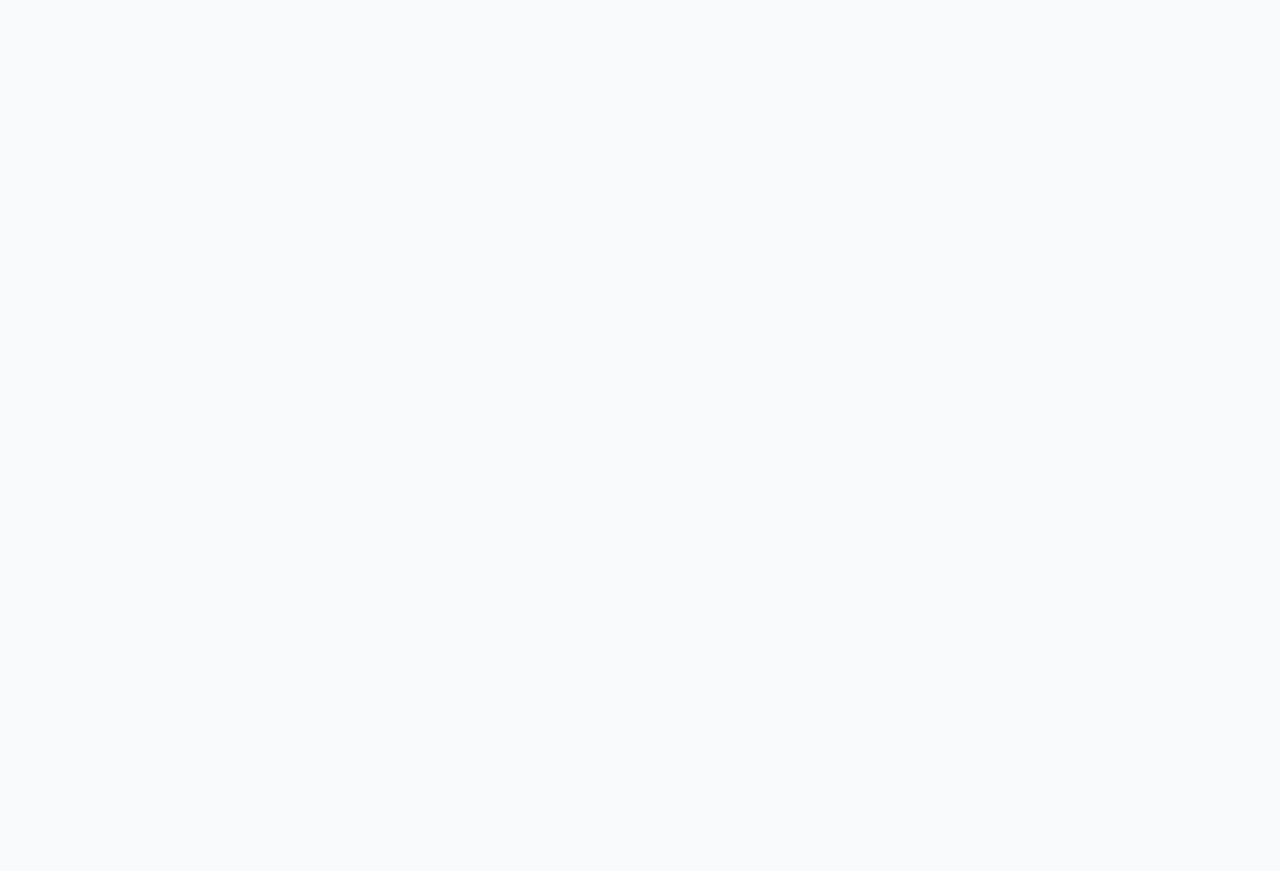
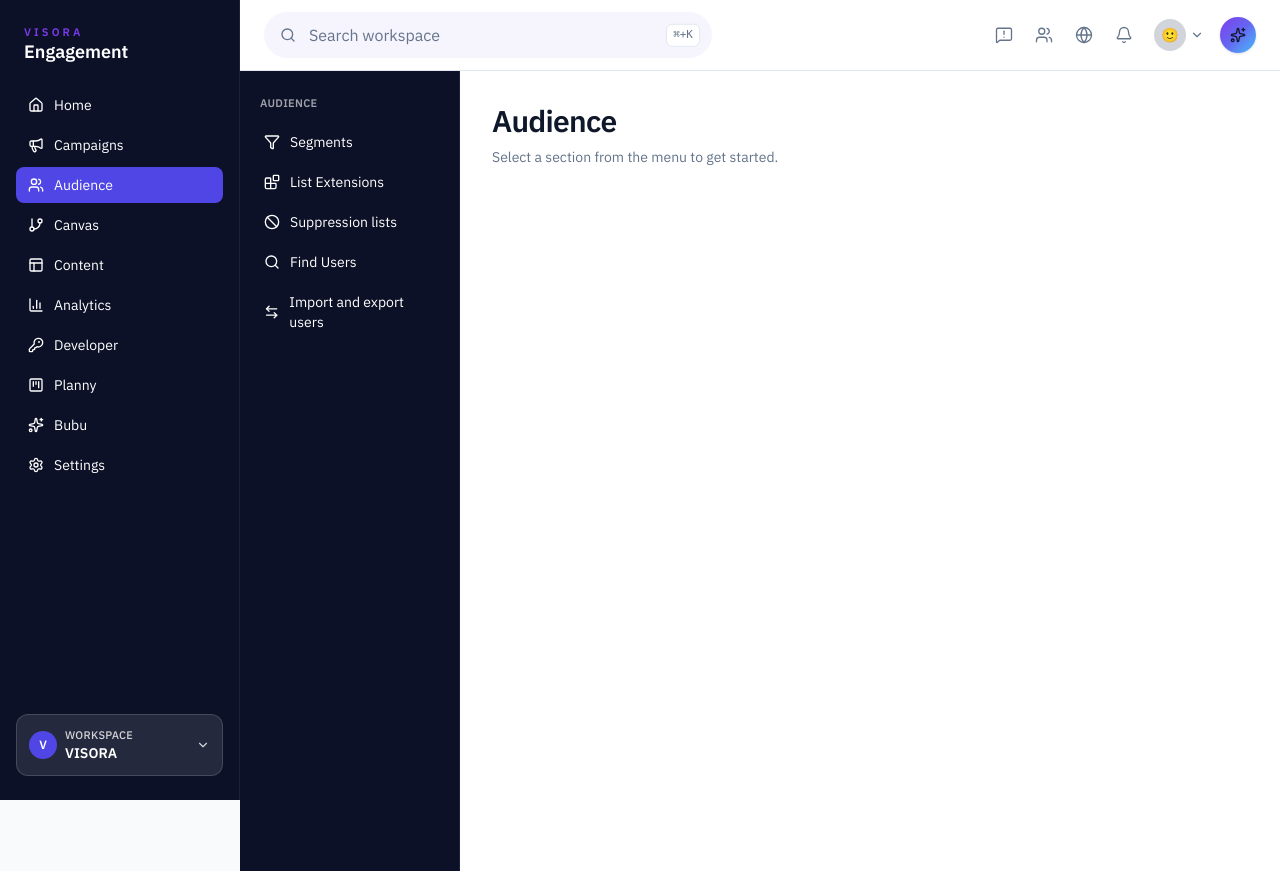
Before and after one commit to vijilktvellavu777-cell/VISORA, a Next.js app: page /audience in a window 1280 px wide. Before the commit this address had no page. Before the commit the page ends 800 px from the top, so only its background shows below. Built offline with nearby package versions, Linux system fonts and the light colour scheme.

Commit message:
Hide audience subnav after selecting a submenu item
Co-authored-by: vijilktvellavu777-cell <vijilktvellavu777-cell@users.noreply.github.com>

```diff
--- a/src/app/audience/page.tsx
+++ b/src/app/audience/page.tsx
@@ -1,5 +1,10 @@
-import { redirect } from "next/navigation";
+import { AudienceSubnav } from "@/components/audience-subnav";
 
-export default function AudienceIndex() {
-  redirect("/audience/find");
+export default function AudienceHubPage() {
+  return (
+    <div className="min-h-screen bg-surface px-8 py-8">
+      <h1 className="text-3xl font-semibold tracking-tight text-foreground">Audience</h1>
+      <p className="mt-2 text-sm text-muted">Select a section from the menu to get started.</p>
+    </div>
+  );
 }
--- a/src/components/audience-subnav.tsx
+++ b/src/components/audience-subnav.tsx
@@ -14,21 +14,21 @@ const ITEMS = [
 
 export function AudienceSubnav() {
   const pathname = usePathname();
+  const showSubnav = pathname === "/audience";
+
+  if (!showSubnav) return null;
 
   return (
     <aside className="sticky top-0 h-screen w-[220px] shrink-0 overflow-y-auto border-r border-sidebar-border bg-sidebar px-3 py-6 text-white">
       <div className="px-2 text-[11px] font-semibold uppercase tracking-wide text-white/60">Audience</div>
       <nav className="mt-3 flex flex-col gap-1">
         {ITEMS.map((item) => {
-          const active = pathname === item.href || pathname.startsWith(`${item.href}/`);
           const Icon = item.icon;
           return (
             <Link
               key={item.href}
               href={item.href}
-              className={`flex items-center gap-2.5 rounded-lg px-3 py-2 text-sm ${
-                active ? "bg-primary text-white" : "text-white hover:bg-white/10"
-              }`}
+              className="flex items-center gap-2.5 rounded-lg px-3 py-2 text-sm text-white hover:bg-white/10"
             >
               <Icon size={16} />
               {item.label}
```
